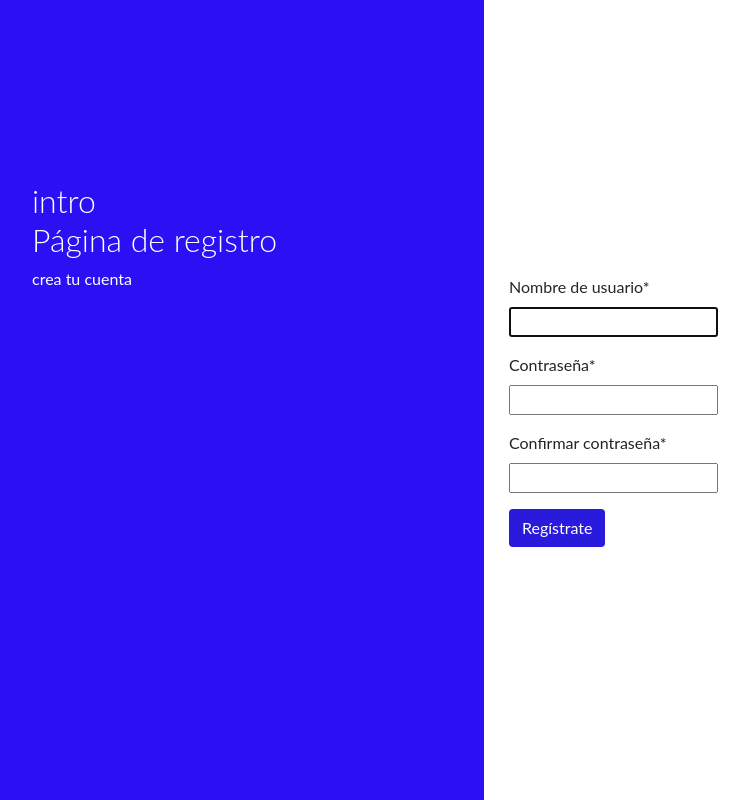
After one commit to Alfonso54/Androide-17, a Django app: template Proyecto/A_17_app/templates/registration/login.html in a window 1280 px wide. The commit adds this page. Shown: the whole page, without its empty margins (28-777 px from the left). Run offline with Django 4.2, Linux system fonts and the light colour scheme; the template is opened without the code that fills it: values that come from a table or form of the project are taken from there, others are empty; some libraries are stand-ins or nearby versions.

Commit message:
hacer funcionar loggin

```diff
--- a/Proyecto/A_17_app/forms.py
+++ b/Proyecto/A_17_app/forms.py
@@ -1,7 +1,22 @@
 from django import forms
 from .models import Auto
+from django.contrib.auth.forms import UserCreationForm
+from django.contrib.auth.models import User
 
 class AutoForm(forms.ModelForm):
     class Meta:
         model = Auto
         exclude = ["fecha"]
+
+class NewRegister(UserCreationForm):
+    class Meta(UserCreationForm.Meta):
+        model = User
+        fields = ['username','password1','password2']
+
+    def __init__(self,*args,**kwargs):
+        super().__init__(*args, **kwargs)
+        self.fields['username'].label = 'Nombre de usuario'
+        self.fields['password1'].label = 'Contraseña'
+        self.fields['password2'].label = 'Confirmar contraseña'
+        for fieldname in ['username', 'password1', 'password2']:
+            self.fields[fieldname].help_text = None
--- a/Proyecto/A_17_app/models.py
+++ b/Proyecto/A_17_app/models.py
@@ -8,3 +8,9 @@ class Auto(models.Model):
     marca = models.CharField(max_length=100)
     patente = models.CharField(max_length=100, blank=True)
     fecha = models.DateTimeField(auto_now=True)
+
+class Log(models.Model):
+    username = models.CharField(max_length=100)
+    password = models.CharField(max_length=100)
+    password1 = password
+    password2 = password
--- /dev/null
+++ b/Proyecto/A_17_app/templates/registration/login.html
@@ -0,0 +1,40 @@
+{% load static %}
+
+{% block content %}
+
+{% load crispy_forms_tags %}
+
+<head>
+    <link href="//maxcdn.bootstrapcdn.com/bootstrap/4.0.0/css/bootstrap.min.css" rel="stylesheet" id="bootstrap-css">
+    <script src="//maxcdn.bootstrapcdn.com/bootstrap/4.0.0/js/bootstrap.min.js"></script>
+    <script src="//code.jquery.com/jquery-1.11.1.min.js"></script>
+    <link rel="stylesheet" type="text/css" href="{% static 'plantilla1.css' %}">
+</head>
+
+<div class="sidenav">
+    <div class="login-main-text">
+       <h2>intro<br> Página de registro</h2>
+       <p>crea tu cuenta</p>
+    </div>
+ </div>
+ <div class="main">
+    <div class="col-md-6 col-sm-12">
+       <div class="login-form">
+        <form class="form-content" enctype="multipart/form-data" method="POST">
+            {% csrf_token %}
+             <div class="form-group">
+                {{ form.username|as_crispy_field }}
+             </div>
+             <div class="form-group">
+                {{ form.password1|as_crispy_field }}
+             </div>
+             <div class="form-group">
+                {{ form.password2|as_crispy_field }}
+             </div>
+             <button type="submit" class="btn btn-black">Regístrate</button>
+          </form>
+       </div>
+    </div>
+ </div>
+
+{% endblock %}
--- a/Proyecto/A_17_app/templates/verautos.html
+++ b/Proyecto/A_17_app/templates/verautos.html
@@ -23,6 +23,12 @@
                     <td><a href='{% url 'revisarautos' Auto.pk %}' >{{ Auto.modelo }}</a></td>
                     <td>{{ Auto.marca }}</td>
                     <td>{{ Auto.patente }}</td>
+                    <td>
+                        <form method="POST" action="{% url 'borrarauto' Auto.pk %}">
+                            {% csrf_token %}
+                            <button type="submit" class="btn btn-danger">Eliminar</button>
+                        </form>
+                    </td>
                 </tr>
             {% endfor %}
         </tbody>
--- a/Proyecto/A_17_app/urls.py
+++ b/Proyecto/A_17_app/urls.py
@@ -1,9 +1,14 @@
 from django.urls import include, path
 from . import views
+from django.contrib.auth.views import LoginView,LogoutView
 
 urlpatterns = [
     path('dashboard/', views.dashboard, name="dashboard"),
     path('subirauto/', views.subirauto, name="subirauto"),
     path('verautos/', views.verautos, name="verautos"),
     path('revisarautos/<int:pk>', views.revisarautos, name="revisarautos"),
+    path('borrarauto/<int:pk>', views.borrarauto, name="borrarauto"),
+    path('login/',LoginView.as_view(),name="login"),
+    path('register/',views.NewRegister,name="register"),
+    path('logout/',LogoutView.as_view(),name="logout"),
 ]
--- /dev/null
+++ b/static/plantilla1.css
@@ -0,0 +1,75 @@
+body {
+    font-family: "Lato", sans-serif;
+}
+
+
+
+.main-head{
+    height: 150px;
+    background: #FFF;
+
+}
+
+.sidenav {
+    height: 100%;
+    background-color: rgb(43, 16, 244);
+    overflow-x: hidden;
+    padding-top: 20px;
+}
+
+
+.main {
+    padding: 0px 10px;
+}
+
+@media screen and (max-height: 450px) {
+    .sidenav {padding-top: 15px;}
+}
+
+@media screen and (max-width: 450px) {
+    .login-form{
+        margin-top: 10%;
+    }
+
+    .register-form{
+        margin-top: 10%;
+    }
+}
+
+@media screen and (min-width: 768px){
+    .main{
+        margin-left: 40%;
+    }
+
+    .sidenav{
+        width: 40%;
+        position: fixed;
+        z-index: 1;
+        top: 0;
+        left: 0;
+    }
+
+    .login-form{
+        margin-top: 80%;
+    }
+
+    .register-form{
+        margin-top: 20%;
+    }
+}
+
+
+.login-main-text{
+    margin-top: 20%;
+    padding: 60px;
+    color: #fff;
+}
+
+.login-main-text h2{
+    font-weight: 300;
+}
+
+.btn-black{
+    background-color: rgb(42, 26, 220) !important;
+    color: #fff;
+}
```
Also changed, not shown: Proyecto/A_17_app/templates/login.html (added, +37 -0 lines), Proyecto/A_17_app/views.py (+17 -1 lines), static/plantilla.css (added, +75 -0 lines).
